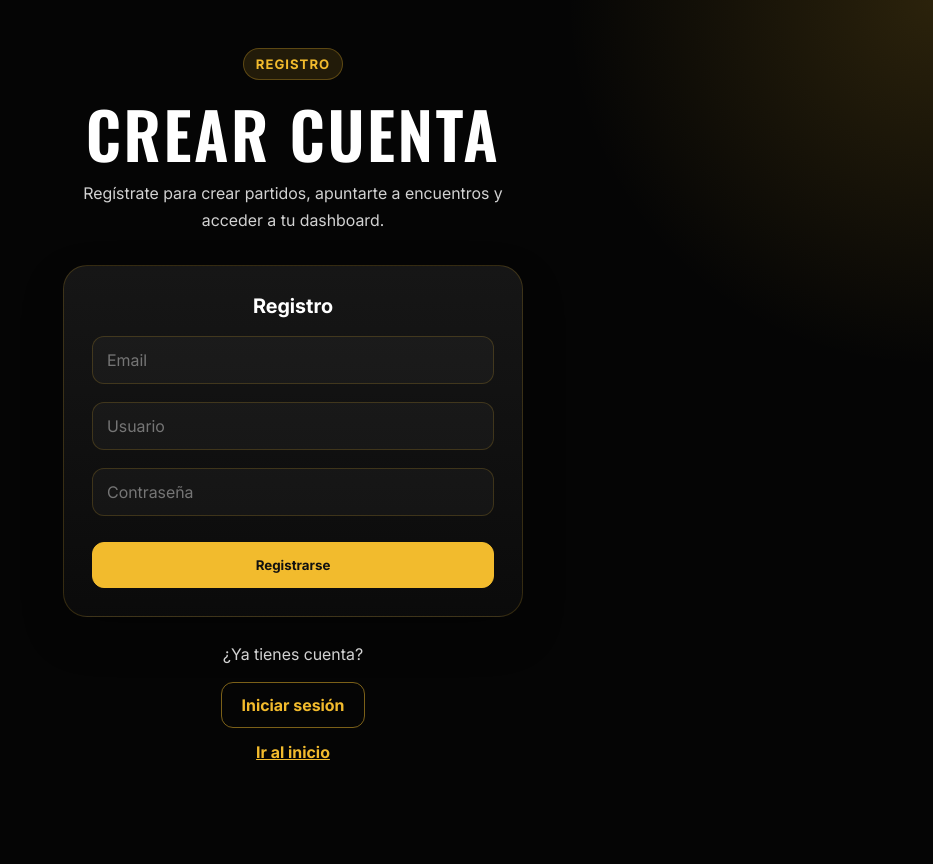
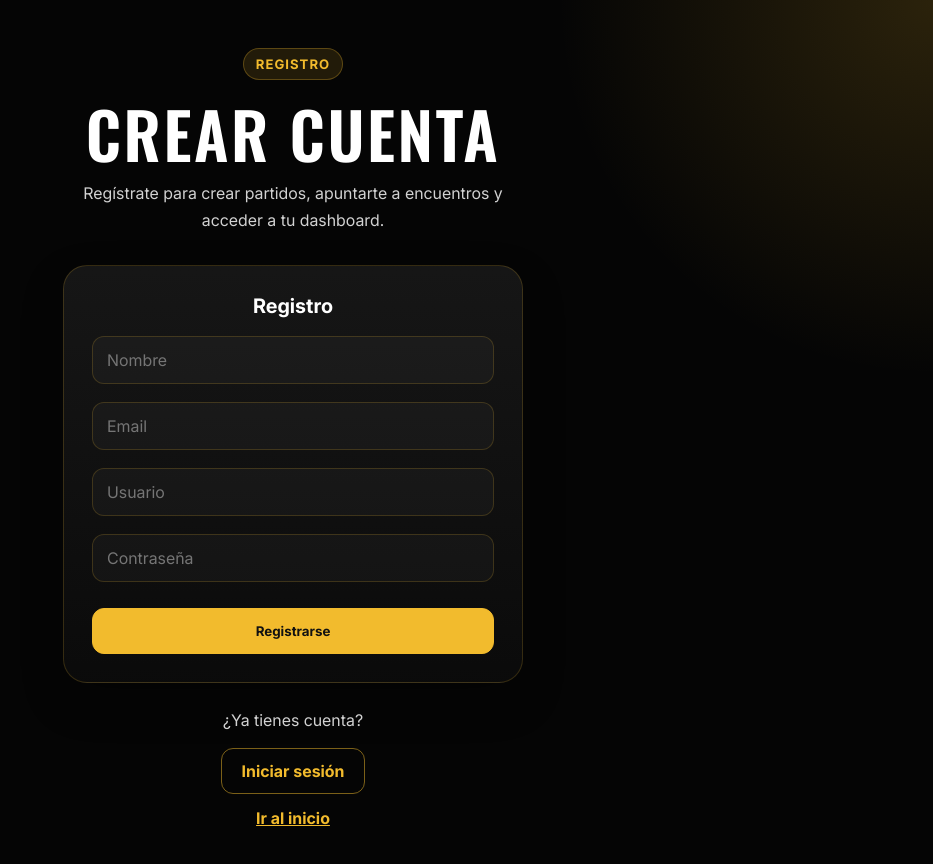
Before and after one commit to JavNinPen11/KickMatch, a React (Create React App) app in the folder Frontend/: page /register in a window 1280 px wide. Shown: the top 864 px of the page, without its empty margins (347-1280 px from the left). Before the commit the page ends 834 px from the top, so only its background shows below. Built offline with nearby package versions, Linux system fonts and the light colour scheme; no server answers.

Commit message:
Nombre añadido al register

```diff
--- a/Frontend/src/api/authService.js
+++ b/Frontend/src/api/authService.js
@@ -10,11 +10,11 @@ export async function loginRequest(username, password) {
     return response.json()
 }
 
-export async function registerRequest(email, username, password)  {
+export async function registerRequest(email, username, password, nombre)  {
     const response = await fetch(`${API_URL}/auth/register`,{
         method: "POST",
         headers: {"Content-Type": "application/json"},
-        body: JSON.stringify({email, username, password})
+        body: JSON.stringify({email, username, password, nombre})
     })
     return response.json()
 }
--- a/Frontend/src/components/forms/RegisterForm.js
+++ b/Frontend/src/components/forms/RegisterForm.js
@@ -1,18 +1,31 @@
-import React, {useState} from "react";
+import React, {useState} from "react"
 import style from "./styleForms/registerForm.module.scss"
 
 export const RegisterForm = ({onRegister}) => {
+    const [nombre, setNombre] = useState("")
     const [username, setUsername] = useState("");
     const [password, setPassword] = useState("");
     const [email, setEmail] = useState("")
 
     const handleSubmitSendForm = (e) => {
         e.preventDefault()
-        onRegister({email, username, password})
+        onRegister({email, username, password, nombre})
     }
     return (
                 <form className={style.registerForm} onSubmit={handleSubmitSendForm}>
             <p>Registro</p>
+            <div className={style.formGroup}>
+                <input
+                    className="inputBase"
+                    placeholder="Nombre"
+                    type="text"
+                    autoComplete="off"
+                    id="txtNombre"
+                    required
+                    value={nombre}
+                    onChange={(e) => setNombre(e.target.value)}
+                />
+            </div>
 
             <div className={style.formGroup}>
                 <input
--- a/Frontend/src/pages/RegisterPage.js
+++ b/Frontend/src/pages/RegisterPage.js
@@ -9,9 +9,9 @@ function Register (){
     const {login} = useContext(AuthContext)
     const navigate = useNavigate()
 
-    const handleRegister = async ({email, username, password}) => {
+    const handleRegister = async ({email, username, password, nombre }) => {
         try{
-            const response = await registerRequest(email,username,password)
+            const response = await registerRequest(email,username,password, nombre)
 
             if(response.token){
                 login(response.token)
```
Also changed, not shown: 1 other file (tests, documents, lock files or other folders).
